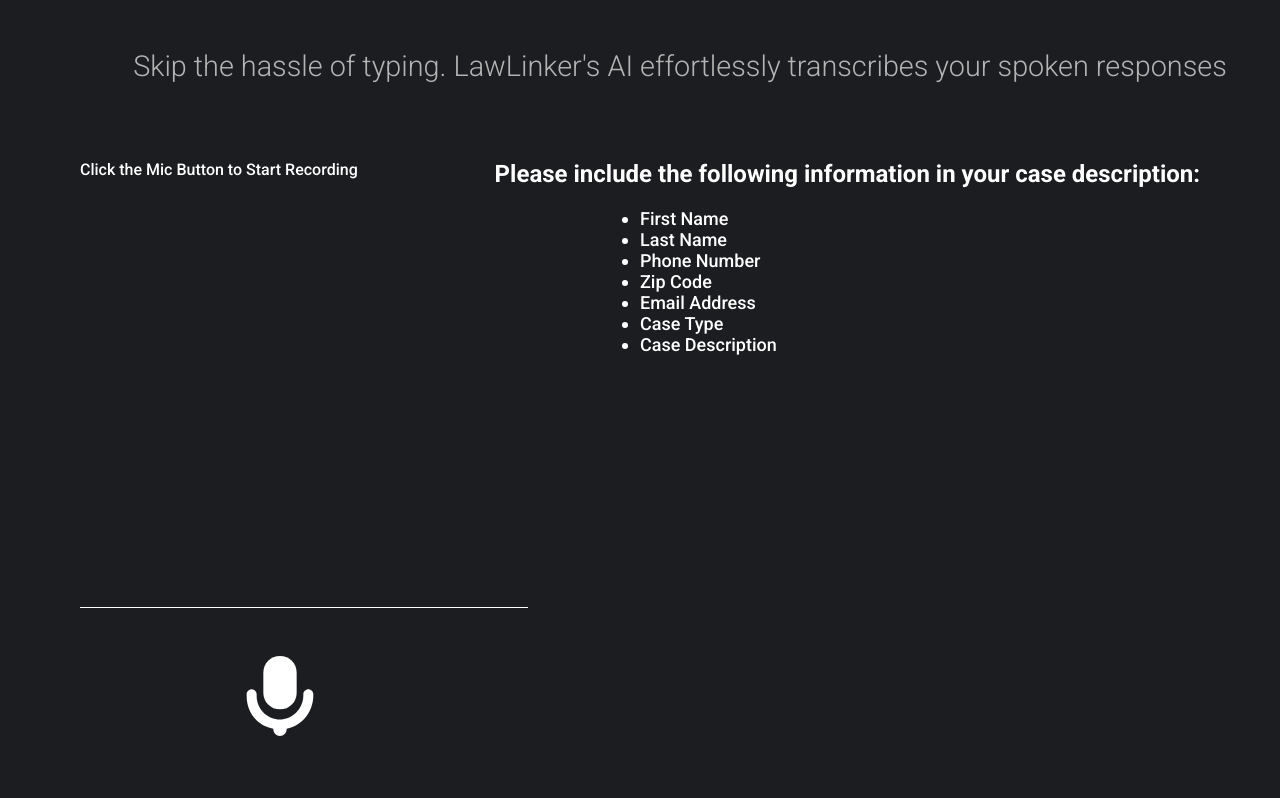
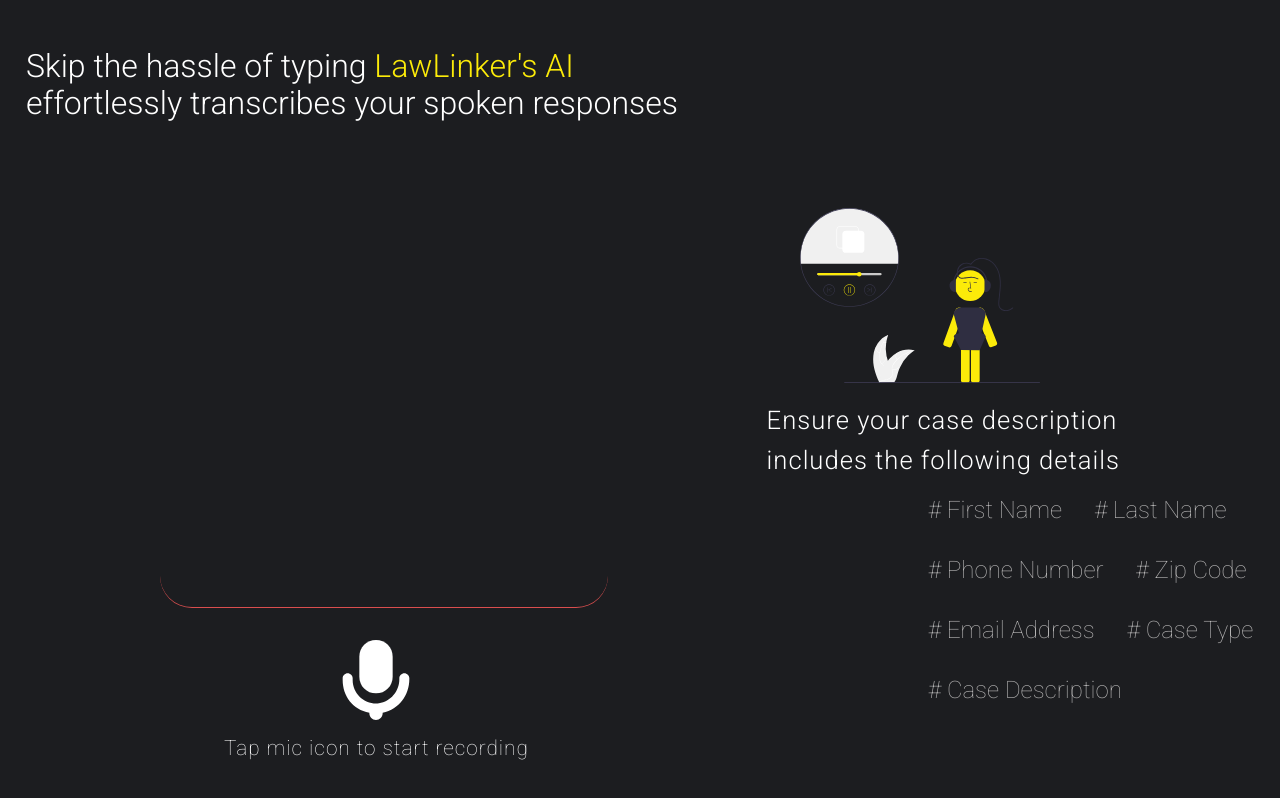
Before and after one commit to JaviTrek/LawLinker, a React (Vite) app in the folder frontend/: page /client in a window 1280 px wide. Built offline with nearby package versions, Linux system fonts and the light colour scheme; a web font is replaced by a local one.

Commit message:
changes 3am

```diff
--- a/frontend/src/components/Client.jsx
+++ b/frontend/src/components/Client.jsx
@@ -4,7 +4,8 @@
 import '../css/Interface.css';
 import Form from './Form';
 import { useForm } from 'react-hook-form';
-import VoiceRecord from "./VoiceRecord.jsx";
+import VoiceRecord from './VoiceRecord.jsx';
+import aiVoice from '../assets/aiVoice.svg';
 
 export default function Client() {
   const {
@@ -23,13 +24,15 @@
 
   return (
     <div className="client">
+      <img src={aiVoice} alt="" className="voiceAi" />
       <div className="intro-container">
         <h1 className="intro">
-          Skip the hassle of typing. LawLinker's AI effortlessly transcribes your
-          spoken responses
+          Skip the hassle of typing{' '}
+          <span className="tempC"> LawLinker's AI</span> <br></br>effortlessly
+          transcribes your spoken responses
         </h1>
       </div>
-      <VoiceRecord/>
+      <VoiceRecord />
     </div>
   );
 }
--- a/frontend/src/components/VoiceRecord.jsx
+++ b/frontend/src/components/VoiceRecord.jsx
@@ -1,16 +1,15 @@
-import React, { useState, useRef } from "react";
+import React, { useState, useRef } from 'react';
 import '../css/Client.css';
 
 import voice from '../assets/voice.svg';
 import stopRec from '../assets/stopRec.svg';
-
 
 function VoiceRecorder() {
   const [recording, setRecording] = useState(false);
   const [transcript, setTranscript] = useState(null);
   const mediaRecorderRef = useRef(null);
   const audioChunksRef = useRef([]);
-    const [caseInfo, setCaseInfo] = useState(null)
+  const [caseInfo, setCaseInfo] = useState(null);
 
   const startRecording = async () => {
     const stream = await navigator.mediaDevices.getUserMedia({ audio: true });
@@ -25,25 +24,26 @@
     };
 
     mediaRecorderRef.current.onstop = async () => {
-            const audioBlob = new Blob(audioChunksRef.current, { type: "audio/wav" });
+      const audioBlob = new Blob(audioChunksRef.current, { type: 'audio/wav' });
       const formData = new FormData();
       formData.append('audio', audioBlob);
 
       try {
         await fetch('http://localhost:4000/transcribe', {
           method: 'POST',
-                    body: formData
-                }).then(response => response.json())
-                     .then(data => {
+          body: formData,
+        })
+          .then((response) => response.json())
+          .then((data) => {
             console.log(data.original);
             setTranscript(data.original);
-                         setCaseInfo(date.transcript)
+            setCaseInfo(data.transcript);
           })
-                     .catch(error => {
+          .catch((error) => {
             console.error('Error:', error);
           });
       } catch (error) {
-                console.error("Error transcribing:", error.message);
+        console.error('Error transcribing:', error.message);
       }
     };
 
@@ -59,23 +59,47 @@
   };
 
   return (
-        <div>
-            {recording ? <img src={stopRec} alt="voice-mic" className="leftTopImage"  onClick={() => stopRecording()} disabled={!recording}></img> :
-            <img src={voice} alt="voice-mic" className="leftTopImage"  onClick={() => startRecording()} disabled={!recording}/>}
+    <div className="topVoice">
+      <div className="leftSide">
+        {recording ? (
+          <img
+            src={stopRec}
+            alt="voice-mic"
+            className="leftTopImage"
+            onClick={() => stopRecording()}
+            disabled={!recording}
+          ></img>
+        ) : (
+          <img
+            src={voice}
+            alt="voice-mic"
+            className="leftTopImage"
+            onClick={() => startRecording()}
+            disabled={!recording}
+          />
+        )}
         <div className="voice-container">
-                {transcript ? <p>{transcript}</p> : <p>Click the Mic Button to Start Recording</p>}
+          {transcript ? (
+            <p className="outText">{transcript}</p>
+          ) : (
+            <p className="mic">Tap mic icon to start recording</p>
+          )}
           <div className="insideBox"></div>
         </div>
+      </div>
+
       <div class="right-half">
-                <h2 className="checklist">Please include the following information in your case description: </h2>
+        <h2 className="checklist">
+          Ensure your case description<br></br> includes the following details
+        </h2>
         <ul>
-                    <li>First Name</li>
-                    <li>Last Name</li>
-                    <li>Phone Number</li>
-                    <li>Zip Code</li>
-                    <li>Email Address</li>
-                    <li>Case Type</li>
-                    <li>Case Description</li>
+          <li># First Name</li>
+          <li># Last Name</li>
+          <li># Phone Number</li>
+          <li># Zip Code</li>
+          <li># Email Address</li>
+          <li># Case Type</li>
+          <li># Case Description</li>
         </ul>
       </div>
     </div>
--- a/frontend/src/css/Client.css
+++ b/frontend/src/css/Client.css
@@ -5,21 +5,17 @@
   overflow: hidden;
   margin: 0 auto;
   margin-top: 1rem;
-
-}
-
-.intro-container {
-  text-align: center;
 }
 
 .intro {
   display: inline-block;
-  font-size: 1.8rem;
+  font-size: 2rem;
   font-weight: 300;
-  color: #b5b4b4;
+  color: #ffffff;
   line-height: 2.3rem;
-  margin-left: 5rem;
+  margin-left: -36rem;
   margin-top: 2rem;
+  text-align: left;
 }
 
 .form-container {
@@ -123,8 +119,8 @@
   max-height: 14rem;
   width: 5rem;
   position: absolute;
-  top: 40rem;
-  left: 15rem;
+  top: 39rem;
+  left: 21rem;
 }
 
 .left-half {
@@ -136,31 +132,86 @@
 .insideBox {
   width: 28rem;
   height: 28rem;
-  border-bottom: 1px solid white;
+  border-bottom: 1px solid rgb(218, 78, 78);
+  border-radius: 2rem;
   display: inline-block;
   position: absolute;
   top: 10rem;
-  left: 5rem;
+  left: 10rem;
 }
 
 .leftTopImage:active {
   cursor: pointer;
-  border-bottom: 1px solid red;
 }
 
 p {
   position: absolute;
-  top: 10rem;
-  left: 5rem;
+  top: 46rem;
+  left: 14rem;
+  font-size: 1.3rem;
+  color: white;
+  letter-spacing: 1px;
+
+  font-weight: 100;
+}
+.mic {
+  position: absolute;
+  top: 46rem;
+  left: 14rem;
+  font-size: 1.3rem;
+  color: white;
+  letter-spacing: 1px;
+
+  font-weight: 100;
+}
+h2 {
+  position: absolute;
+  top: 25rem;
+  right: 10rem;
+  font-size: 1.6rem;
+  color: white;
+  letter-spacing: 1px;
+  font-weight: 300;
+  line-height: 2.5rem;
+}
+ul {
+  position: absolute;
+  top: 30rem;
+  left: 57rem;
+  font-size: 1.5rem;
+  justify-content: center;
+  font-weight: 100;
+  color: #b5b4b4;
+}
+li {
+  display: inline-block;
+  margin: 1rem;
+}
+.tempC {
+  color: #fceb09;
+  font-weight: 300;
+  font-size: 2rem;
 }
 
-h2 {
-  position: absolute;
-  top: 10rem;
-  right: 5rem;
-}
- ul {
+.voiceAi {
+  width: 15rem;
+  object-fit: contain;
   position: absolute;
   top: 13rem;
-  font-size: large;
- }
+  right: 15rem;
+}
+
+.outText {
+  position: absolute;
+  width: 20rem;
+  padding: 1rem;
+  top: 20rem;
+  left: 10rem;
+  z-index: 3px;
+  text-align: left;
+
+  font-size: 1.3rem;
+  color: white;
+
+  font-weight: 100;
+}
```
Also changed, not shown: frontend/src/assets/aiVoice.svg (added), 1 other file (tests, documents, lock files or other folders). Lines whose indentation alone changed are shown as unchanged.
